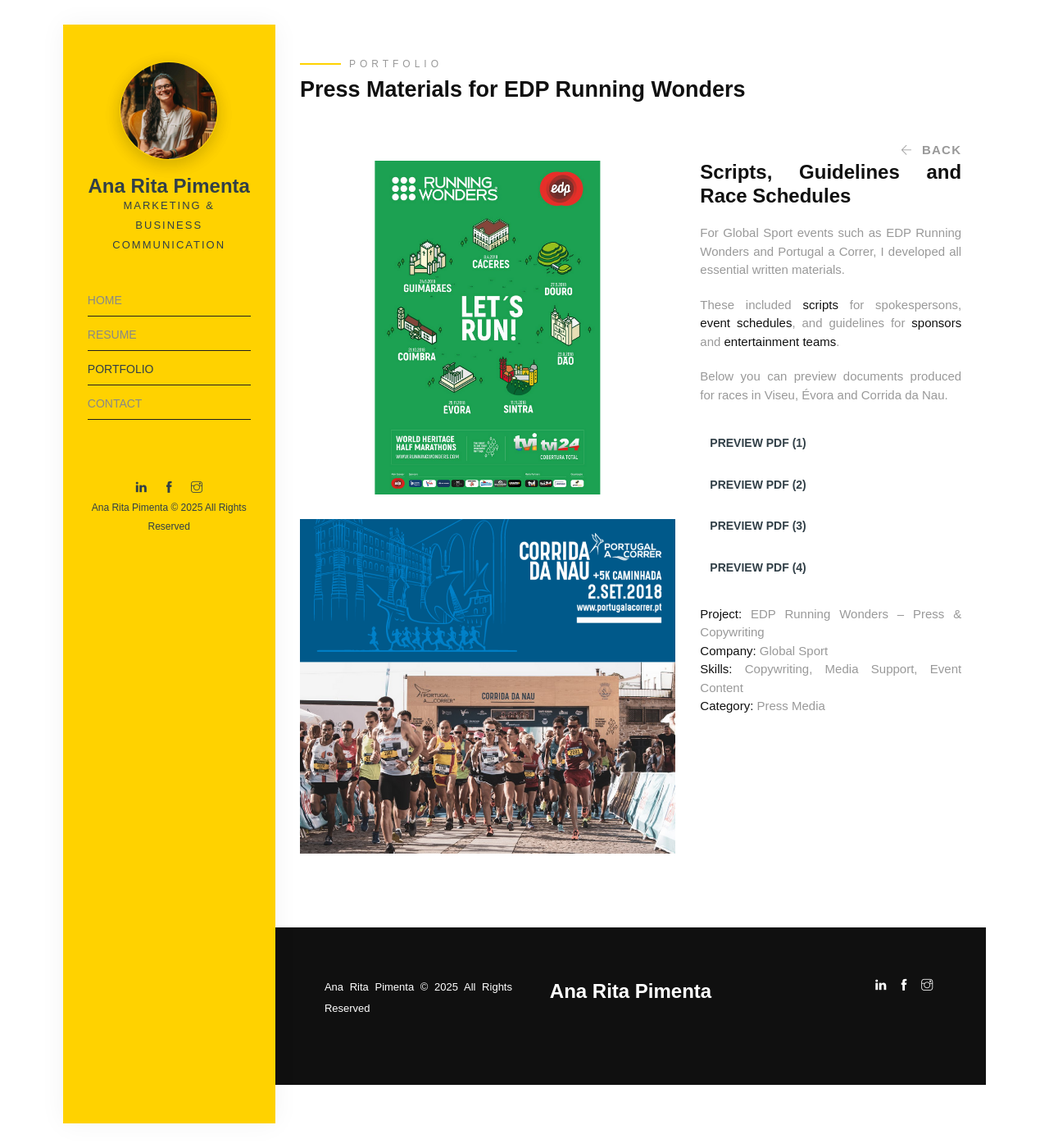
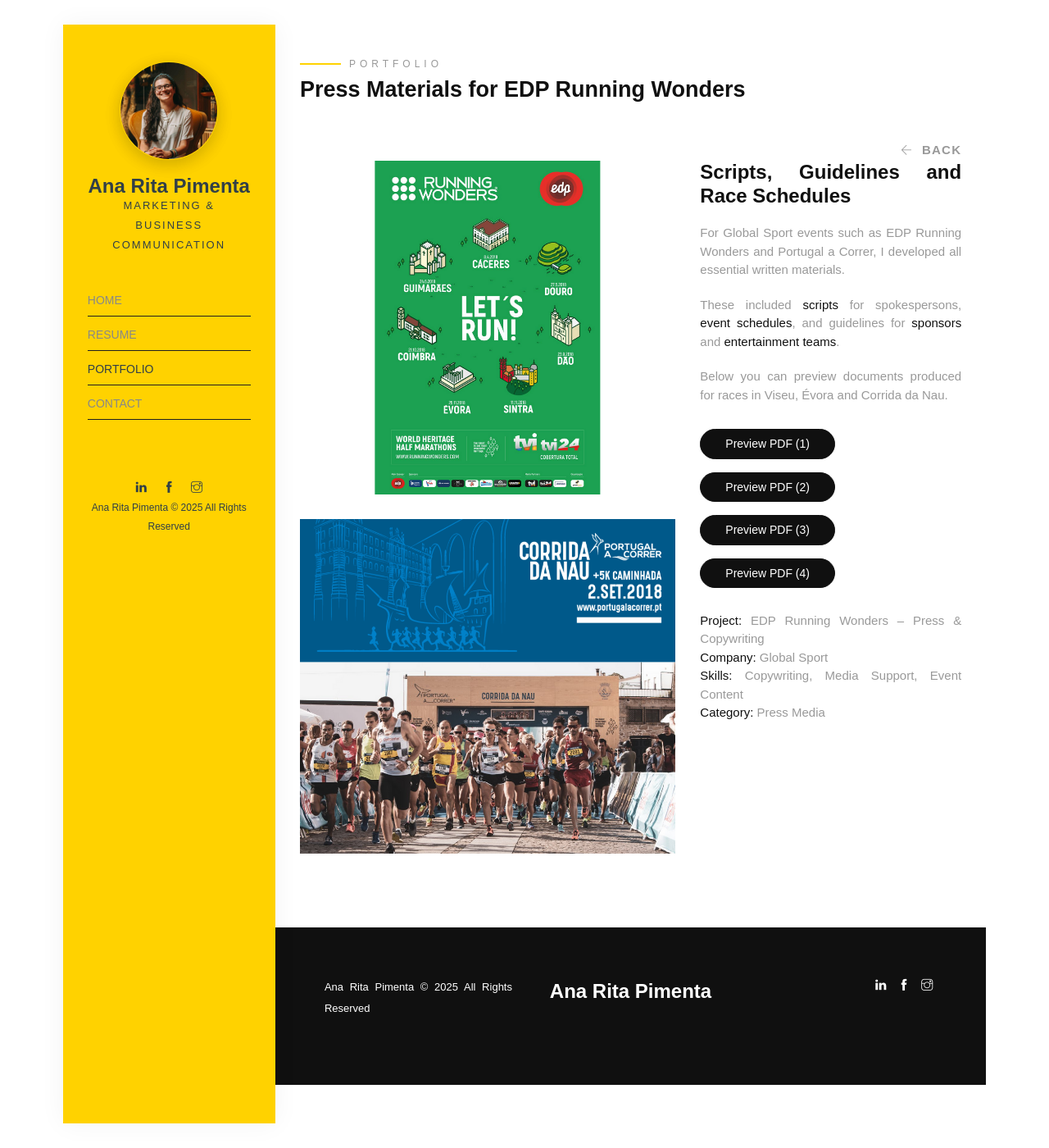
Before and after one commit to anaritapimenta/anaritapimenta.github.io, a Jekyll site: the page built from portfolio/edp-running-wonders-and-portugal-a-correr-press-media/index.html, in a window 1280 px wide and 1400 px high, scrolled down 70 px. Shown: the whole window at 82% size. Built offline with Jekyll 4.4.1, drawn with Linux system fonts in a browser that asks for light colours; some web fonts are replaced.

Commit message:
Update index.html

```diff
--- a/portfolio/edp-running-wonders-and-portugal-a-correr-press-media/index.html
+++ b/portfolio/edp-running-wonders-and-portugal-a-correr-press-media/index.html
@@ -11,18 +11,7 @@
     font-family: inherit;
   }
 
-  input[type="button"] {
-    background: transparent;
-    border: none;
-    color: #313f47;
-    font-weight: 600;
-    cursor: pointer;
-    padding: 6px 12px;
-    text-transform: uppercase;
-    font-size: 14px;
-    margin-bottom: 6px;
-  }
-
+  /* Estilo do link "Back" igual ao código 2 */
   a[aria-label="Back to Portfolio"] {
     color: #313f47;
     text-transform: uppercase;
@@ -45,6 +34,13 @@
   a[aria-label="Back to Portfolio"] p {
     margin-bottom: 0;
     margin-top: 1.21px;
+  }
+
+  /* Estilo dos botões igual ao código 2 */
+  input[type="button"] {
+    margin-bottom: 6px;
+    cursor: pointer;
+    font-size: 14px;
   }
 </style>
 
```
